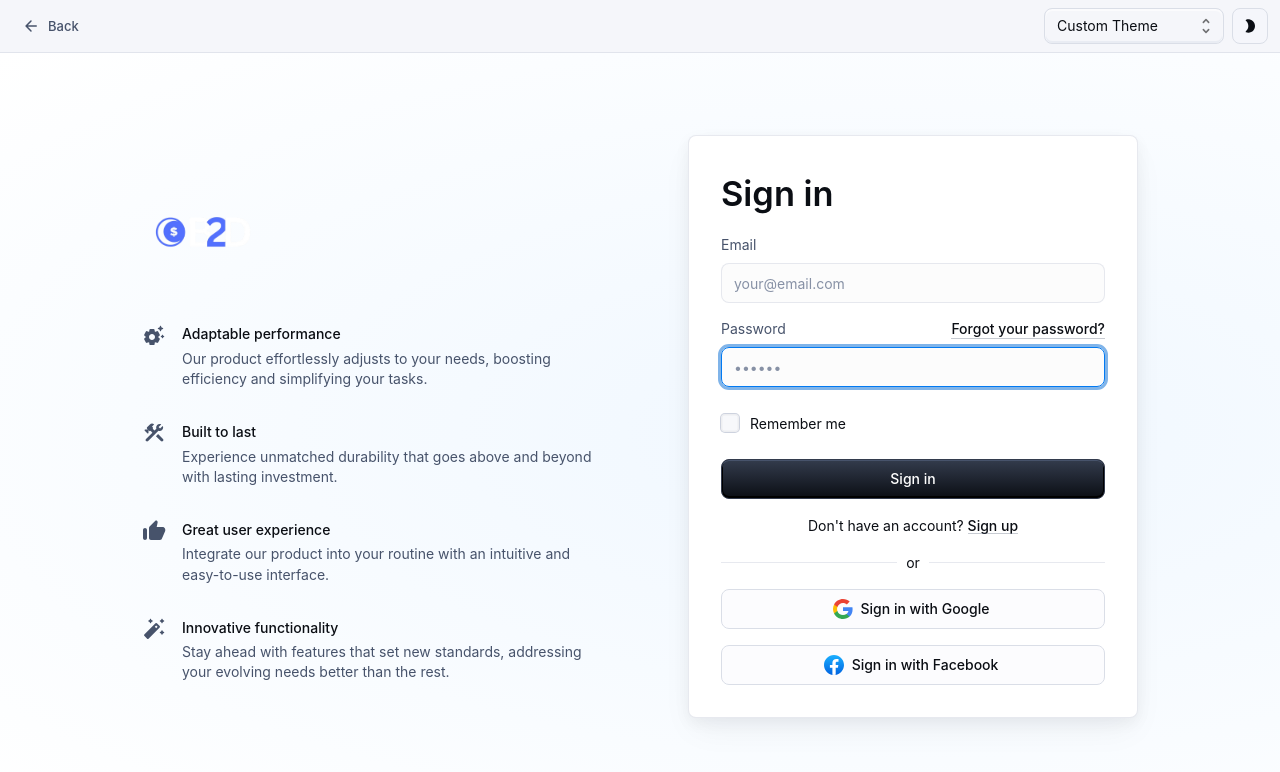
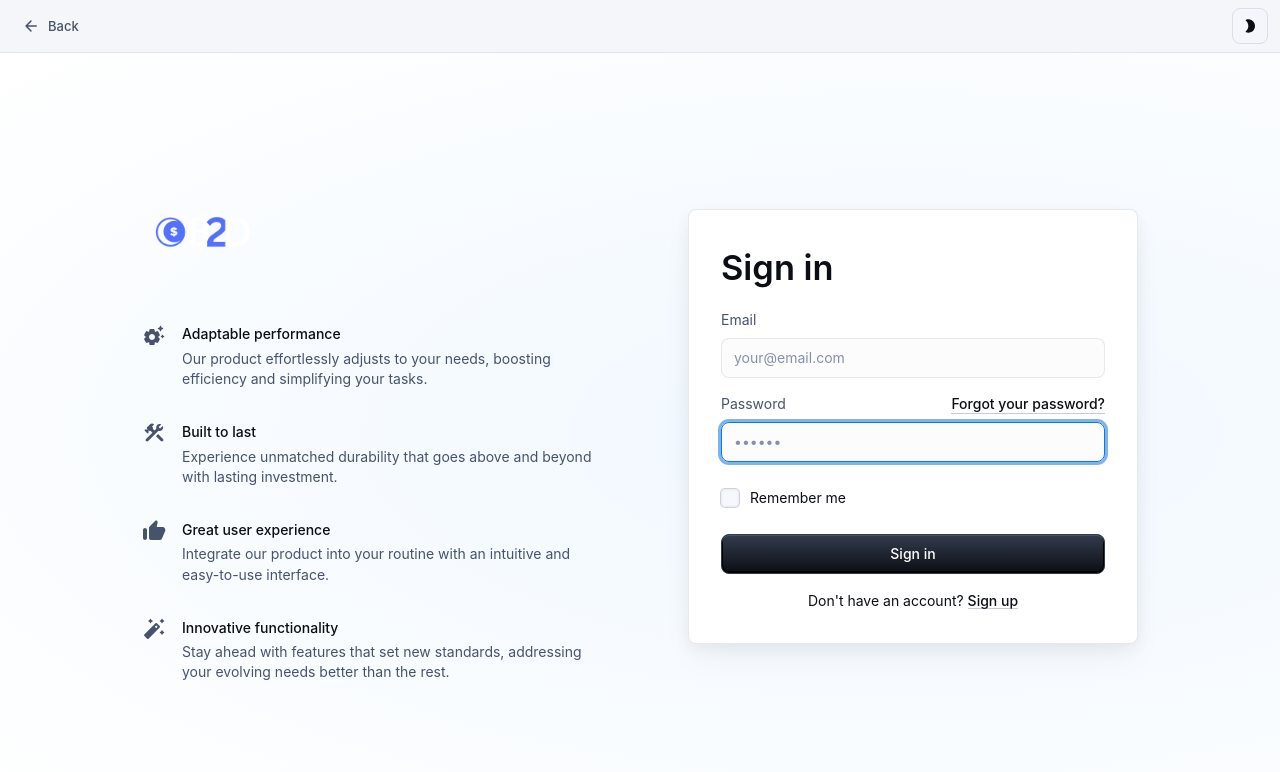
Before and after one commit to Kongkawee/B2D-Ventures, a React (Vite) app in the folder frontend/: page /sin in a window 1280 px wide. Shown: the top 772 px of the page. Built offline with nearby package versions, Linux system fonts and the light colour scheme.

Commit message:
Update Sign In and Sign Up pages

```diff
--- a/frontend/src/pages/sign-in-page/SignInCard.jsx
+++ b/frontend/src/pages/sign-in-page/SignInCard.jsx
@@ -110,7 +110,7 @@ export default function SignInCard() {
             error={emailError}
             helperText={emailErrorMessage}
             id="email"
-            type="email"
+            // type="email"
             name="email"
             placeholder="your@email.com"
             autoComplete="email"
@@ -139,7 +139,7 @@ export default function SignInCard() {
             helperText={passwordErrorMessage}
             name="password"
             placeholder="••••••"
-            type="password"
+            // type="password"
             id="password"
             autoComplete="current-password"
             autoFocus
@@ -170,7 +170,7 @@ export default function SignInCard() {
           </span>
         </Typography>
       </Box>
-      <Divider>or</Divider>
+      {/* <Divider>or</Divider>
       <Box sx={{ display: 'flex', flexDirection: 'column', gap: 2 }}>
         <Button
           type="submit"
@@ -190,7 +190,7 @@ export default function SignInCard() {
         >
           Sign in with Facebook
         </Button>
-      </Box>
+      </Box> */}
     </Card>
   );
 }
--- a/frontend/src/pages/sign-in-page/TemplateFrame.jsx
+++ b/frontend/src/pages/sign-in-page/TemplateFrame.jsx
@@ -75,7 +75,7 @@ function TemplateFrame({
               <ArrowBackRoundedIcon />
             </IconButton>
             <Box sx={{ display: 'flex', gap: 1 }}>
-              <FormControl variant="outlined" sx={{ minWidth: 180 }}>
+              {/* <FormControl variant="outlined" sx={{ minWidth: 180 }}>
                 <Select
                   size="small"
                   labelId="theme-select-label"
@@ -87,7 +87,7 @@ function TemplateFrame({
                   <MenuItem value="custom">Custom Theme</MenuItem>
                   <MenuItem value="material">Material Design 2</MenuItem>
                 </Select>
-              </FormControl>
+              </FormControl> */}
               <ToggleColorMode
                 data-screenshot="toggle-mode"
                 mode={mode}
--- a/frontend/src/pages/sign-up-page/SignUp.jsx
+++ b/frontend/src/pages/sign-up-page/SignUp.jsx
@@ -249,7 +249,7 @@ export default function SignUp() {
                   </span>
                 </Typography>
               </Box>
-              <Divider>
+              {/* <Divider>
                 <Typography sx={{ color: "text.secondary" }}>or</Typography>
               </Divider>
               <Box sx={{ display: "flex", flexDirection: "column", gap: 2 }}>
@@ -271,7 +271,7 @@ export default function SignUp() {
                 >
                   Sign up with Facebook
                 </Button>
-              </Box>
+              </Box> */}
             </Card>
           </Stack>
         </SignUpContainer>
--- a/frontend/src/pages/sign-up-page/TemplateFrame.jsx
+++ b/frontend/src/pages/sign-up-page/TemplateFrame.jsx
@@ -75,7 +75,7 @@ function TemplateFrame({
               <ArrowBackRoundedIcon />
             </IconButton>
             <Box sx={{ display: 'flex', gap: 1 }}>
-              <FormControl variant="outlined" sx={{ minWidth: 180 }}>
+              {/* <FormControl variant="outlined" sx={{ minWidth: 180 }}>
                 <Select
                   size="small"
                   labelId="theme-select-label"
@@ -87,7 +87,7 @@ function TemplateFrame({
                   <MenuItem value="custom">Custom Theme</MenuItem>
                   <MenuItem value="material">Material Design 2</MenuItem>
                 </Select>
-              </FormControl>
+              </FormControl> */}
               <ToggleColorMode
                 data-screenshot="toggle-mode"
                 mode={mode}
```
